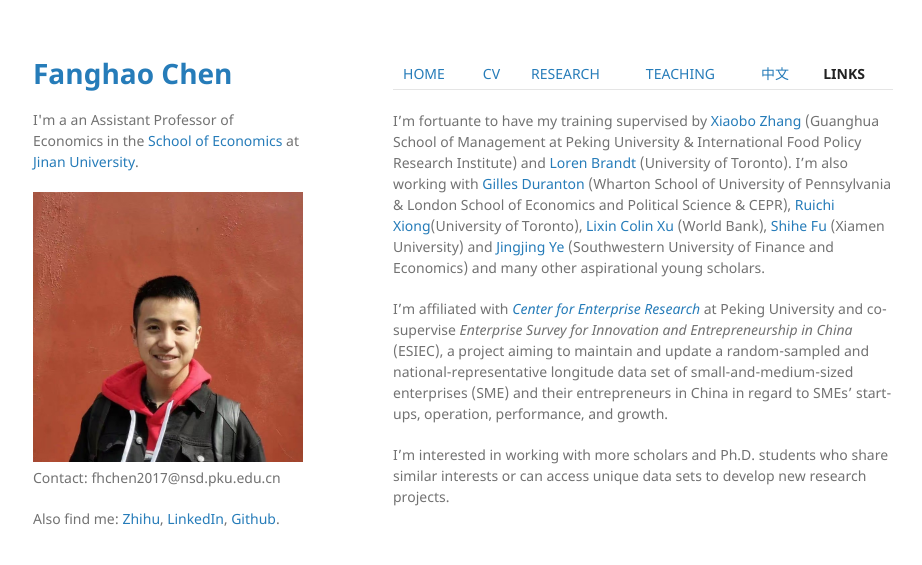
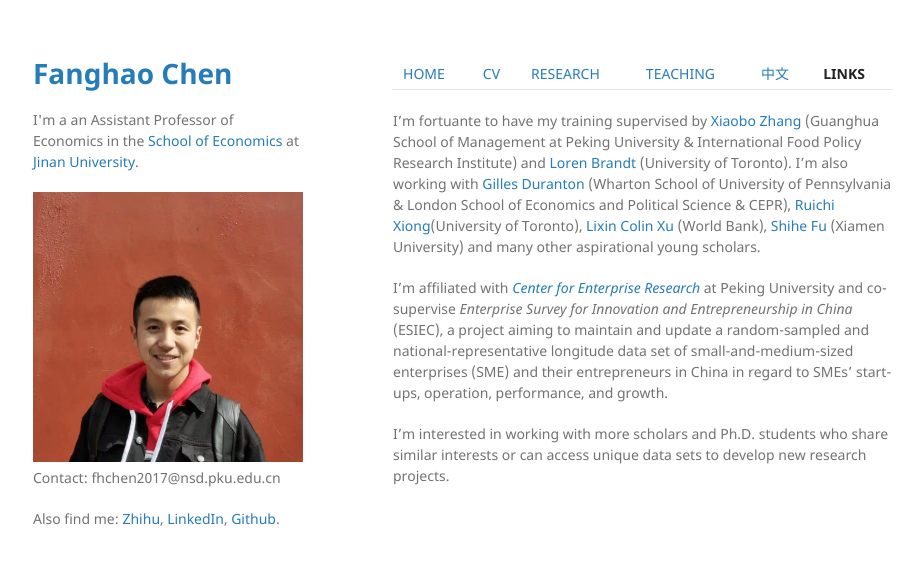
Before and after one commit to FanghaoChen/homepage, a Jekyll site: the page built from links.md, in a window 1280 px wide. Shown: the top 565 px of the page, without its empty margins (177-1099 px from the left). Built offline with Jekyll 4.4.1, drawn with Linux system fonts in a browser that asks for light colours; our own code applies the rules of GitHub Pages for plain Markdown files.

Commit message:
Update links.md

```diff
--- a/links.md
+++ b/links.md
@@ -1,6 +1,6 @@
 [HOME](./index.md) | [CV](./assets/CV_FanghaoChen_220509.pdf) | [RESEARCH](./research.md) | [TEACHING](./teaching.md) | [中文](./chinesepage.md) | [**LINKS**](./links.md)
 
-I'm fortuante to have my training supervised by [Xiaobo Zhang](https://www.gsm.pku.edu.cn/jsjjxq.jsp?urltype=tree.TreeTempUrl&wbtreeid=1141&user_id=x.zhang) (Guanghua School of Management at Peking University & International Food Policy Research Institute) and [Loren Brandt](https://brandt.economics.utoronto.ca/) (University of Toronto). I'm also working with [Gilles Duranton](http://real-faculty.wharton.upenn.edu/duranton/) (Wharton School of University of Pennsylvania & London School of Economics and Political Science & CEPR), [Ruichi Xiong](https://www.ruichixiong.com/)(University of Toronto), [Lixin Colin Xu](https://www.worldbank.org/en/about/people/l/l-colin-xu) (World Bank), [Shihe Fu](https://ideas.repec.org/e/pfu39.html) (Xiamen University) and [Jingjing Ye](https://www.researchgate.net/profile/Jingjing-Ye-3) (Southwestern University of Finance and Economics) and many other aspirational young scholars.
+I'm fortuante to have my training supervised by [Xiaobo Zhang](https://www.gsm.pku.edu.cn/jsjjxq.jsp?urltype=tree.TreeTempUrl&wbtreeid=1141&user_id=x.zhang) (Guanghua School of Management at Peking University & International Food Policy Research Institute) and [Loren Brandt](https://brandt.economics.utoronto.ca/) (University of Toronto). I'm also working with [Gilles Duranton](http://real-faculty.wharton.upenn.edu/duranton/) (Wharton School of University of Pennsylvania & London School of Economics and Political Science & CEPR), [Ruichi Xiong](https://www.ruichixiong.com/)(University of Toronto), [Lixin Colin Xu](https://www.worldbank.org/en/about/people/l/l-colin-xu) (World Bank), [Shihe Fu](https://ideas.repec.org/e/pfu39.html) (Xiamen University) and many other aspirational young scholars.
 
 I'm affiliated with [_Center for Enterprise Research_](https://www.cer.pku.edu.cn/) at Peking University and co-supervise _Enterprise Survey for Innovation and Entrepreneurship in China_ (ESIEC), a project aiming to maintain and update a random-sampled and national-representative longitude data set of small-and-medium-sized enterprises (SME) and their entrepreneurs in China in regard to SMEs’ start-ups, operation, performance, and growth.
 
```
